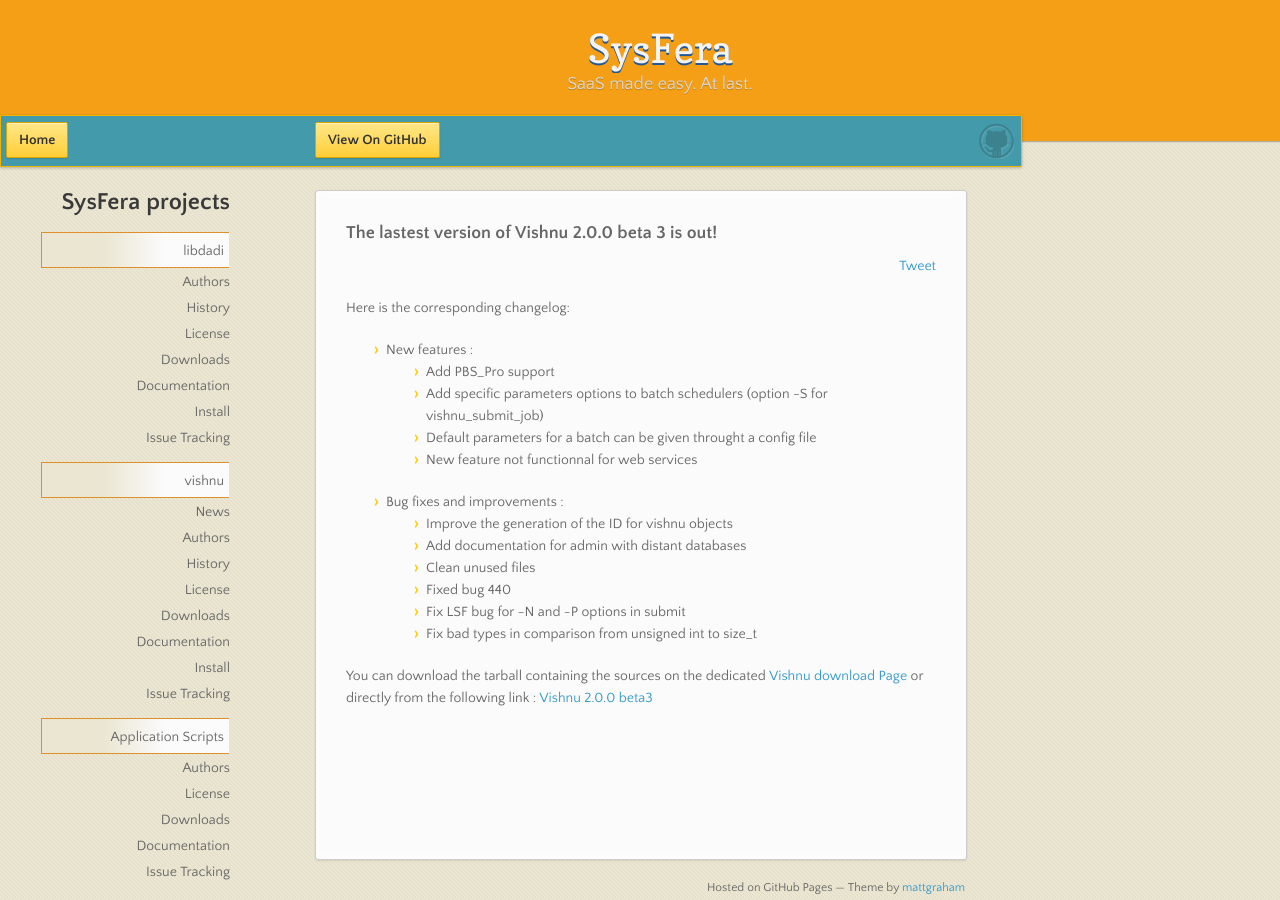
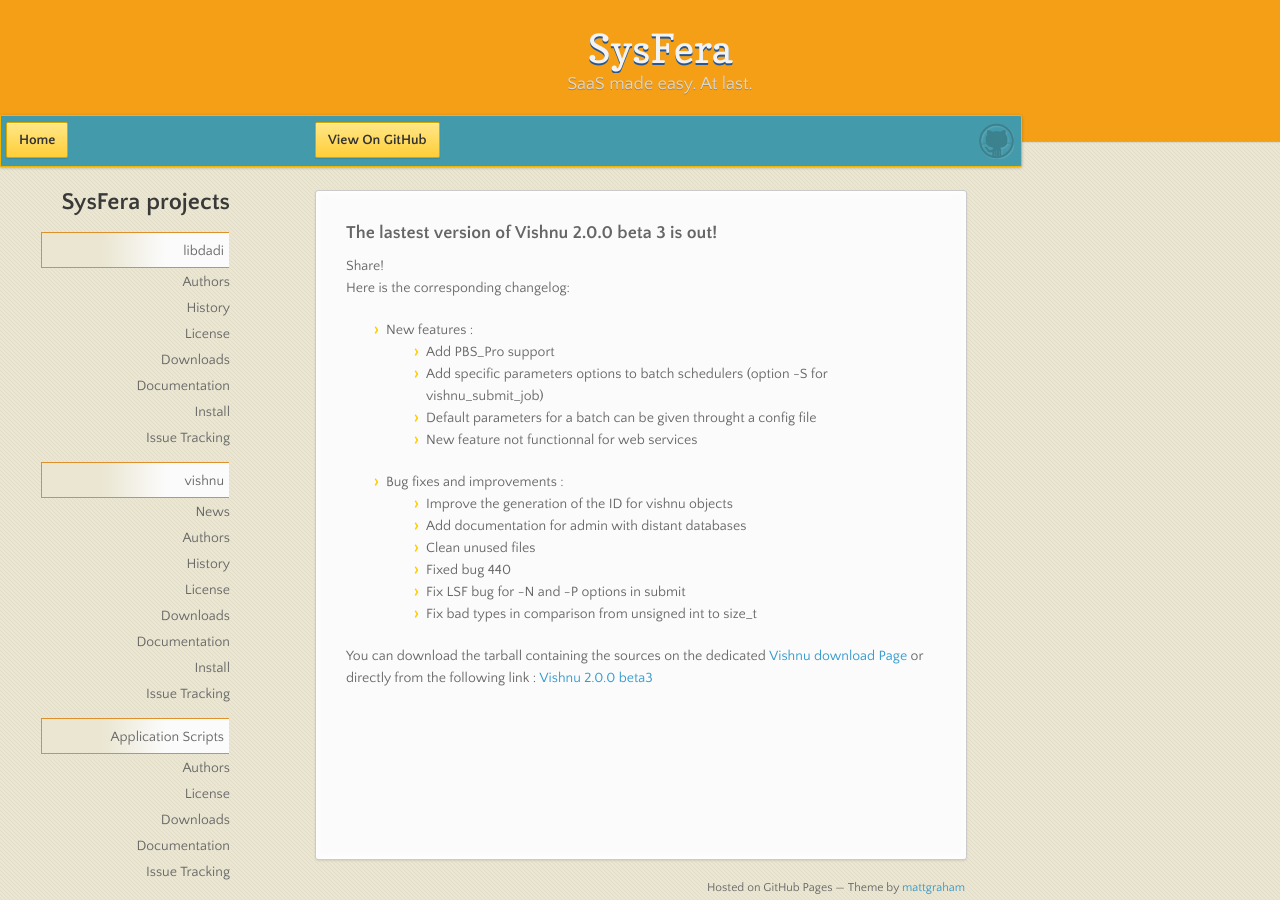
Before and after one commit to dloureiro/sysfera.github.com, a Jekyll site: the page built from _posts/2012-11-09-Vishnu_v2.0.0beta3_is_out.html, in a window 1280 px wide and 900 px high. Built offline with Jekyll 4.4.1, drawn with Linux system fonts in a browser that asks for light colours; nearby versions of some CDN libraries; Markdown is read by kramdown in place of the engine named in the settings; comment, search, counter and statistics services are not loaded.

Commit message:
social dropdown menu

```diff
--- a/_layouts/article.html
+++ b/_layouts/article.html
@@ -4,6 +4,7 @@
 <section>
 	<h3>{{page.title}}</h3>
 	<div class="post-sharing">
+	Share!
 {% include JB/sharing %}
 </div>
 {{content}}
--- a/javascripts/main.js
+++ b/javascripts/main.js
@@ -51,3 +51,9 @@
     doc[addEvent](type, fix, true);
   }
 };
+
+$(document).ready(function(){
+		$('post-sharing').hover(
+			function() { $('ul', this).css('display', 'block'); },
+			function() { $('ul', this).css('display', 'none'); });
+	});
--- a/stylesheets/styles.css
+++ b/stylesheets/styles.css
@@ -1030,14 +1030,16 @@
 	color:white;
 }
 
-.post-sharing{
-	text-align:right;
+.post-sharing ul{
+	display: none;
 }
 
+.post-sharing:hover ul { display: block; }
+
 .post-share li{
-	display: inline;
 	list-style-type: none;
 	text-align:right;
+	border:solid 1px #DEDEDE;
 
 }
 
```
